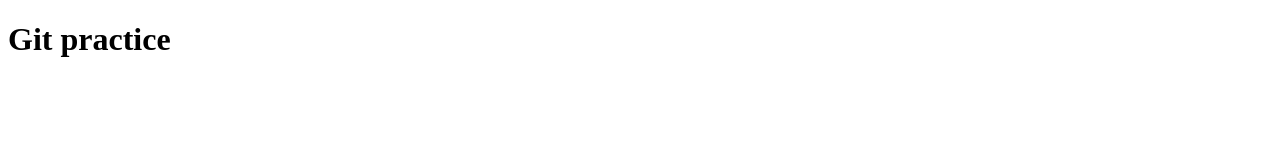
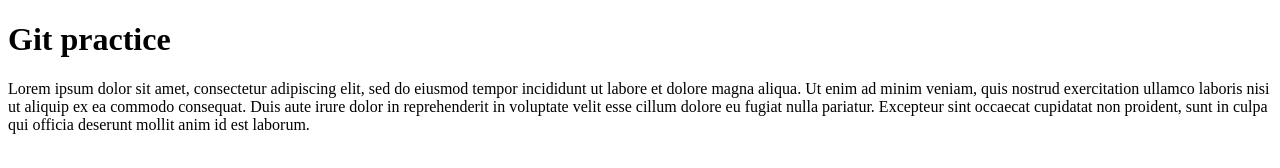
Before and after one commit to HannaChymshyt/QAManual, a plain HTML site: page QAManual(11.04.2024).html in a window 1280 px wide. Drawn offline with Linux system fonts and the light colour scheme.

Commit message:
second commit

```diff
--- a/QAManual(11.04.2024).html
+++ b/QAManual(11.04.2024).html
@@ -6,5 +6,15 @@
 </head>
 <body>
     <h1>Git practice</h1>
+    <div>
+            Lorem ipsum dolor sit amet, consectetur adipiscing elit,
+        sed do eiusmod tempor incididunt ut labore et dolore magna aliqua.
+        Ut enim ad minim veniam, quis nostrud exercitation ullamco laboris
+        nisi ut aliquip ex ea commodo consequat. Duis aute irure dolor in
+        reprehenderit in voluptate velit esse cillum dolore eu fugiat nulla
+        pariatur.
+            Excepteur sint occaecat cupidatat non proident, sunt in culpa qui
+        officia deserunt mollit anim id est laborum.
+    </div>
 </body>
 </html>
```
